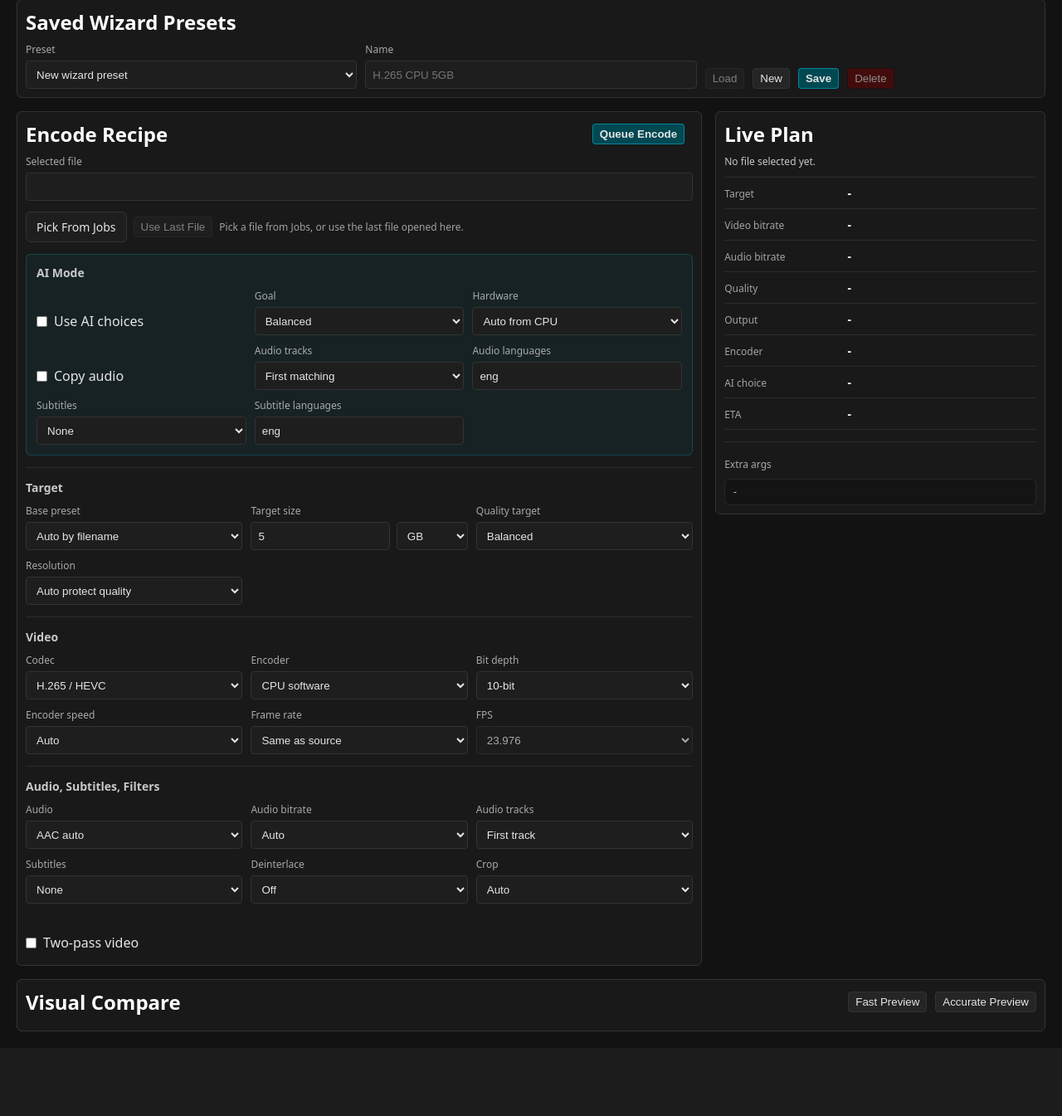
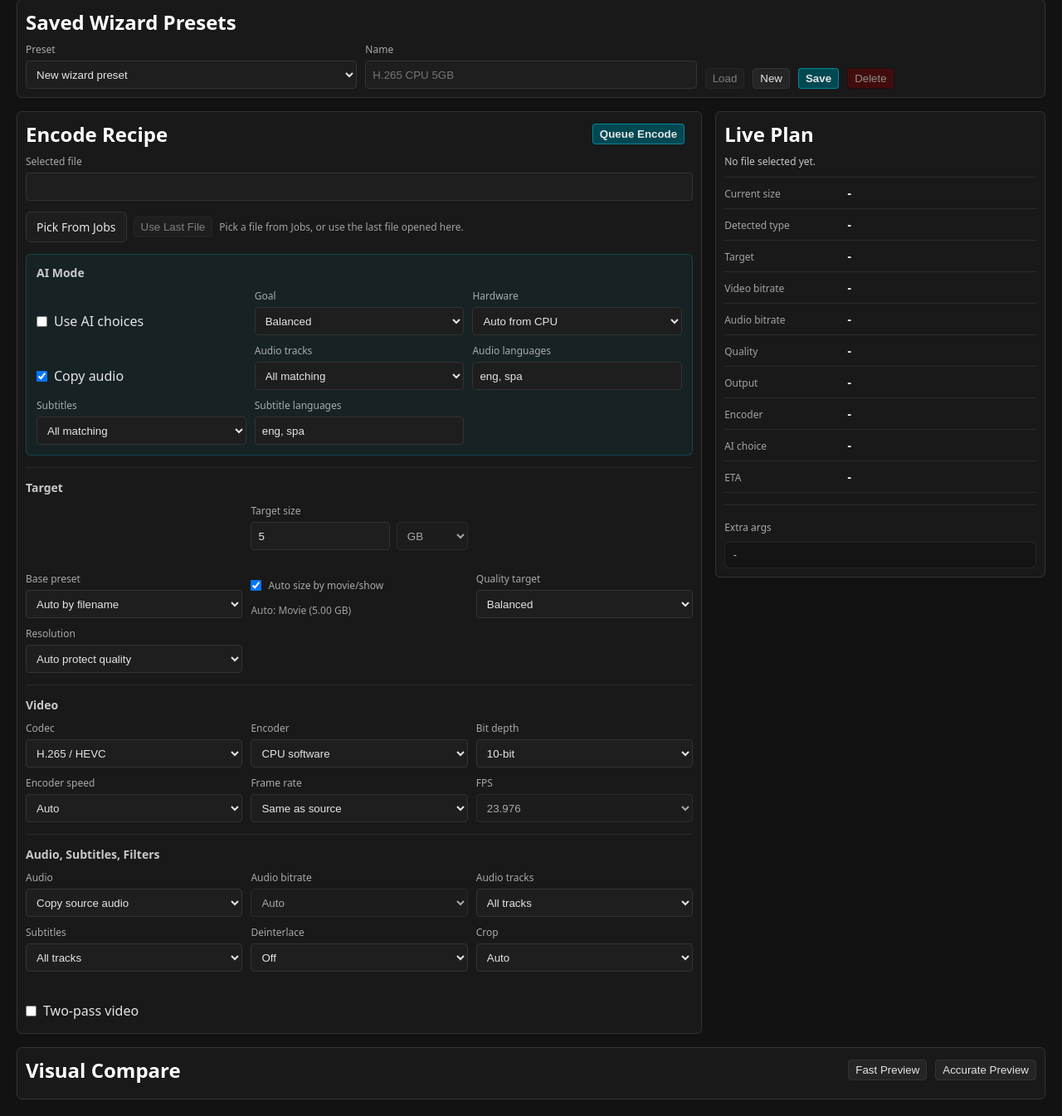
Before and after one commit to kevin1724/handbrake-tsd-helper, a Flask app: page /size_wizard in a window 1280 px wide. Shown: the part 129-1474 px from the top of the page at 83% size. Before the commit the page ends 1372 px from the top, so only its background shows below. Run offline with Flask 3, Linux system fonts and the light colour scheme; data that the repository does not hold is empty; parts of the project's set-up code (start-up, migrations or seed data) failed here and were passed over.

Commit message:
ui update

```diff
--- a/webui/app/routes.py
+++ b/webui/app/routes.py
@@ -725,12 +725,13 @@
     "ai_mode": False,
     "ai_goal": "balanced",
     "ai_hardware": "auto",
-    "ai_copy_audio": False,
-    "ai_audio_scope": "first",
-    "ai_subtitle_scope": "none",
-    "audio_languages": [],
-    "subtitle_languages": [],
+    "ai_copy_audio": True,
+    "ai_audio_scope": "all",
+    "ai_subtitle_scope": "all",
+    "audio_languages": ["eng", "spa"],
+    "subtitle_languages": ["eng", "spa"],
     "preset": "auto",
+    "target_size_auto": True,
     "target_size_value": 5.0,
     "target_size_unit": "GB",
     "quality": "balanced",
@@ -739,16 +740,28 @@
     "bit_depth": "10",
     "encoder_speed": "auto",
     "resolution_mode": "auto",
-    "audio_mode": "auto",
+    "audio_mode": "copy",
     "audio_bitrate": "auto",
-    "audio_tracks": "first",
-    "subtitle_mode": "none",
+    "audio_tracks": "all",
+    "subtitle_mode": "all",
     "framerate_mode": "same",
     "framerate": "23.976",
     "deinterlace": "off",
     "crop_mode": "auto",
     "two_pass": False,
 }
+
+WIZARD_SOURCE_TARGETS = {
+    "movie": {"label": "Movie", "target_size_value": 5.0, "target_size_unit": "GB", "target_mb": 5120.0},
+    "show": {"label": "Show", "target_size_value": 800.0, "target_size_unit": "MB", "target_mb": 800.0},
+}
+
+WIZARD_SHOW_PATTERNS = [
+    re.compile(r"(?:^|[ ._\-\[\(])s\d{1,2}e\d{1,3}(?:\D|$)", re.IGNORECASE),
+    re.compile(r"(?:^|[ ._\-\[\(])\d{1,2}x\d{1,3}(?:\D|$)", re.IGNORECASE),
+    re.compile(r"(?:^|[ ._\-\[\(])season[ ._\-]*\d+", re.IGNORECASE),
+    re.compile(r"(?:^|[ ._\-\[\(])episode[ ._\-]*\d+", re.IGNORECASE),
+]
 
 
 def _choice(value, allowed: set[str], default: str) -> str:
@@ -837,6 +850,58 @@
     return out
 
 
+def _wizard_source_target(kind: str) -> dict:
+    target = WIZARD_SOURCE_TARGETS.get(kind) or WIZARD_SOURCE_TARGETS["movie"]
+    return {
+        "label": target["label"],
+        "target_size_value": target["target_size_value"],
+        "target_size_unit": target["target_size_unit"],
+        "target_mb": target["target_mb"],
+    }
+
+
+def _wizard_detect_source_type(src_path: str, duration_sec: float | None = None) -> dict:
+    base = os.path.basename(src_path or "")
+    lower_base = base.lower()
+    lower_path = (src_path or "").replace("\\", "/").lower()
+    path_parts = [part for part in re.split(r"[\\/]+", lower_path) if part]
+
+    for pattern in WIZARD_SHOW_PATTERNS:
+        if pattern.search(lower_base):
+            target = _wizard_source_target("show")
+            return {"kind": "show", "reason": "episode filename pattern", **target}
+
+    if any(part in {"tv", "tv shows", "shows", "show", "series", "seasons"} for part in path_parts):
+        target = _wizard_source_target("show")
+        return {"kind": "show", "reason": "show folder path", **target}
+
+    if any(part in {"movie", "movies", "film", "films"} for part in path_parts):
+        target = _wizard_source_target("movie")
+        return {"kind": "movie", "reason": "movie folder path", **target}
+
+    try:
+        duration = float(duration_sec or 0.0)
+    except Exception:
+        duration = 0.0
+
+    if 0 < duration <= 75 * 60:
+        target = _wizard_source_target("show")
+        return {"kind": "show", "reason": "runtime under 75 minutes", **target}
+
+    target = _wizard_source_target("movie")
+    reason = "runtime over 75 minutes" if duration > 0 else "default"
+    return {"kind": "movie", "reason": reason, **target}
+
+
+def _wizard_apply_source_target(options: dict, source_type: dict) -> dict:
+    if not options.get("target_size_auto"):
+        return options
+    out = options.copy()
+    out["target_size_value"] = source_type["target_size_value"]
+    out["target_size_unit"] = source_type["target_size_unit"]
+    return out
+
+
 def _wizard_encoder_label(encoder_name: str) -> str:
     labels = {
         "x264": "H.264 CPU",
@@ -998,6 +1063,8 @@
 def _wizard_normalize_options(data: dict) -> dict:
     data = data or {}
     options = WIZARD_DEFAULT_OPTIONS.copy()
+    audio_language_value = data["audio_languages"] if "audio_languages" in data else options["audio_languages"]
+    subtitle_language_value = data["subtitle_languages"] if "subtitle_languages" in data else options["subtitle_languages"]
 
     preset = _choice(data.get("preset"), {"1080", "4k", "auto"}, options["preset"])
     unit = str(data.get("target_size_unit") or options["target_size_unit"]).strip().upper()
@@ -1019,9 +1086,10 @@
             "ai_copy_audio": _truthy(data.get("ai_copy_audio"), options["ai_copy_audio"]),
             "ai_audio_scope": _choice(data.get("ai_audio_scope"), WIZARD_AI_TRACK_SCOPES, options["ai_audio_scope"]),
             "ai_subtitle_scope": _choice(data.get("ai_subtitle_scope"), WIZARD_AI_SUBTITLE_SCOPES, options["ai_subtitle_scope"]),
-            "audio_languages": _wizard_languages(data.get("audio_languages")),
-            "subtitle_languages": _wizard_languages(data.get("subtitle_languages")),
+            "audio_languages": _wizard_languages(audio_language_value),
+            "subtitle_languages": _wizard_languages(subtitle_language_value),
             "preset": preset,
+            "target_size_auto": _truthy(data.get("target_size_auto"), options["target_size_auto"]),
             "target_size_value": size_value,
             "target_size_unit": unit,
             "quality": _choice(data.get("quality"), WIZARD_QUALITIES, options["quality"]),
@@ -1140,6 +1208,9 @@
         elif options["subtitle_mode"] == "all":
             args.append("--all-subtitles")
 
+        if options["subtitle_mode"] != "none":
+            args.append("--subtitle-burned=none")
+
         if options["two_pass"] and options["encoder_family"] == "software":
             args.append("--two-pass")
 
@@ -1163,13 +1234,22 @@
     if effective_preset == "auto":
         effective_preset = guess_preset_from_filename(base)
 
-    info = probe_func(src)
+    info = dict(probe_func(src) or {})
+    source_size_bytes = int(os.path.getsize(src))
+    info["source_size_bytes"] = source_size_bytes
+    info["source_size_mb"] = round(source_size_bytes / (1024.0 * 1024.0), 2)
     duration_sec = float(info.get("duration_sec") or 0.0)
     src_w = int(info.get("width") or 0)
     src_h = int(info.get("height") or 0)
     fps = float(info.get("fps") or 0.0) or 24.0
     if duration_sec <= 0 or src_w <= 0 or src_h <= 0:
         raise RuntimeError("probe incomplete")
+
+    source_type = _wizard_detect_source_type(src, duration_sec)
+    options = _wizard_apply_source_target(options, source_type)
+    info["source_type"] = source_type["kind"]
+    info["source_type_label"] = source_type["label"]
+    info["source_type_reason"] = source_type["reason"]
 
     settings = load_settings()
     cpu = get_cpu_profile(settings.get("cpu_profile"))
@@ -1223,6 +1303,8 @@
             "ai_mode": bool(options.get("ai_mode")),
             "ai_summary": "; ".join(ai_notes),
             "ai_decisions": ai_notes,
+            "source_type": source_type,
+            "target_size_auto": bool(options.get("target_size_auto")),
             "eta_seconds": int(round(eta_sec)),
             "eta_human": f"{int(eta_sec//3600)}h {int((eta_sec%3600)//60)}m" if eta_sec >= 3600 else f"{int(eta_sec//60)}m",
             "cpu_profile": cpu.id,
@@ -1238,7 +1320,10 @@
 
 
 def _wizard_public_options(options: dict) -> dict:
-    return _wizard_normalize_options(options)
+    normalized = _wizard_normalize_options(options)
+    if isinstance(options, dict) and "target_size_auto" not in options and "target_size_value" in options:
+        normalized["target_size_auto"] = False
+    return normalized
 
 
 def _load_wizard_presets() -> list[dict]:
--- a/webui/app/templates/size_wizard.html
+++ b/webui/app/templates/size_wizard.html
@@ -424,35 +424,35 @@
             </div>
 
             <label class="toggle-line">
-              <input id="aiCopyAudio" type="checkbox">
+              <input id="aiCopyAudio" type="checkbox" checked>
               Copy audio
             </label>
 
             <div class="wizard-field">
               <label for="aiAudioScope">Audio tracks</label>
               <select id="aiAudioScope">
-                <option value="first" selected>First matching</option>
-                <option value="all">All matching</option>
+                <option value="first">First matching</option>
+                <option value="all" selected>All matching</option>
               </select>
             </div>
 
             <div class="wizard-field">
               <label for="audioLanguages">Audio languages</label>
-              <input id="audioLanguages" type="text" value="eng" placeholder="eng, jpn, spa">
+              <input id="audioLanguages" type="text" value="eng, spa" placeholder="eng, spa, jpn">
             </div>
 
             <div class="wizard-field">
               <label for="aiSubtitleScope">Subtitles</label>
               <select id="aiSubtitleScope">
-                <option value="none" selected>None</option>
+                <option value="none">None</option>
                 <option value="first">First matching</option>
-                <option value="all">All matching</option>
+                <option value="all" selected>All matching</option>
               </select>
             </div>
 
             <div class="wizard-field">
               <label for="subtitleLanguages">Subtitle languages</label>
-              <input id="subtitleLanguages" type="text" value="eng" placeholder="eng, jpn, spa">
+              <input id="subtitleLanguages" type="text" value="eng, spa" placeholder="eng, spa, jpn">
             </div>
           </div>
         </div>
@@ -478,6 +478,11 @@
                   <option value="MB">MB</option>
                 </select>
               </div>
+              <label class="toggle-line">
+                <input id="targetSizeAuto" type="checkbox" checked>
+                Auto size by movie/show
+              </label>
+              <div id="targetSizeHint" class="small status-text"></div>
             </div>
 
             <div class="wizard-field">
@@ -571,9 +576,9 @@
             <div class="wizard-field">
               <label for="audioMode">Audio</label>
               <select id="audioMode">
-                <option value="auto" selected>AAC auto</option>
+                <option value="auto">AAC auto</option>
                 <option value="aac">AAC custom bitrate</option>
-                <option value="copy">Copy source audio</option>
+                <option value="copy" selected>Copy source audio</option>
               </select>
             </div>
 
@@ -591,17 +596,17 @@
             <div class="wizard-field">
               <label for="audioTracks">Audio tracks</label>
               <select id="audioTracks">
-                <option value="first" selected>First track</option>
-                <option value="all">All tracks</option>
+                <option value="first">First track</option>
+                <option value="all" selected>All tracks</option>
               </select>
             </div>
 
             <div class="wizard-field">
               <label for="subtitleMode">Subtitles</label>
               <select id="subtitleMode">
-                <option value="none" selected>None</option>
+                <option value="none">None</option>
                 <option value="first">First track</option>
-                <option value="all">All tracks</option>
+                <option value="all" selected>All tracks</option>
               </select>
             </div>
 
@@ -639,6 +644,14 @@
         <div id="previewBox" class="small">Waiting for a selected file.</div>
 
         <div class="metric-list" aria-live="polite">
+          <div class="metric-row">
+            <span>Current size</span>
+            <strong id="metricSourceSize">-</strong>
+          </div>
+          <div class="metric-row">
+            <span>Detected type</span>
+            <strong id="metricSourceType">-</strong>
+          </div>
           <div class="metric-row">
             <span>Target</span>
             <strong id="metricTarget">-</strong>
@@ -714,12 +727,13 @@
       ai_mode: false,
       ai_goal: "balanced",
       ai_hardware: "auto",
-      ai_copy_audio: false,
-      ai_audio_scope: "first",
-      ai_subtitle_scope: "none",
-      audio_languages: ["eng"],
-      subtitle_languages: ["eng"],
+      ai_copy_audio: true,
+      ai_audio_scope: "all",
+      ai_subtitle_scope: "all",
+      audio_languages: ["eng", "spa"],
+      subtitle_languages: ["eng", "spa"],
       preset: "auto",
+      target_size_auto: true,
       target_size_value: 5,
       target_size_unit: "GB",
       quality: "balanced",
@@ -728,10 +742,10 @@
       bit_depth: "10",
       encoder_speed: "auto",
       resolution_mode: "auto",
-      audio_mode: "auto",
+      audio_mode: "copy",
       audio_bitrate: "auto",
-      audio_tracks: "first",
-      subtitle_mode: "none",
+      audio_tracks: "all",
+      subtitle_mode: "all",
       framerate_mode: "same",
       framerate: "23.976",
       deinterlace: "off",
@@ -749,6 +763,7 @@
       "aiSubtitleScope",
       "subtitleLanguages",
       "preset",
+      "targetSizeAuto",
       "sizeValue",
       "sizeUnit",
       "quality",
@@ -776,6 +791,16 @@
     let imgFetchController = null;
     let isDragging = false;
     let pos01 = 0.5;
+    const sourceTypeTargets = {
+      movie: { kind: "movie", label: "Movie", target_size_value: 5, target_size_unit: "GB", target_mb: 5120, reason: "default" },
+      show: { kind: "show", label: "Show", target_size_value: 800, target_size_unit: "MB", target_mb: 800, reason: "episode filename pattern" }
+    };
+    const showNamePatterns = [
+      /(?:^|[ ._\-\[\(])s\d{1,2}e\d{1,3}(?:\D|$)/i,
+      /(?:^|[ ._\-\[\(])\d{1,2}x\d{1,3}(?:\D|$)/i,
+      /(?:^|[ ._\-\[\(])season[ ._\-]*\d+/i,
+      /(?:^|[ ._\-\[\(])episode[ ._\-]*\d+/i
+    ];
 
     function el(id) {
       return document.getElementById(id);
@@ -922,6 +947,81 @@
       const value = Number(mb || 0);
       if (value >= 1024) return `${(value / 1024).toFixed(2)} GB`;
       return `${Math.round(value)} MB`;
+    }
+
+    function fmtBytes(bytes) {
+      const value = Number(bytes || 0);
+      if (!Number.isFinite(value) || value <= 0) return "-";
+      const gb = value / (1024 ** 3);
+      if (gb >= 1) return `${gb.toFixed(gb >= 10 ? 1 : 2)} GB`;
+      const mb = value / (1024 ** 2);
+      if (mb >= 1) return `${mb.toFixed(mb >= 10 ? 1 : 2)} MB`;
+      const kb = value / 1024;
+      if (kb >= 1) return `${kb.toFixed(1)} KB`;
+      return `${Math.round(value)} B`;
+    }
+
+    function cloneSourceProfile(kind, reason = "") {
+      const base = sourceTypeTargets[kind] || sourceTypeTargets.movie;
+      return { ...base, reason: reason || base.reason };
+    }
+
+    function detectSourceProfile(path) {
+      const raw = String(path || "");
+      const base = basename(raw).toLowerCase();
+      const parts = raw.replace(/\\/g, "/").toLowerCase().split("/").filter(Boolean);
+
+      if (showNamePatterns.some((pattern) => pattern.test(base))) {
+        return cloneSourceProfile("show", "episode filename pattern");
+      }
+      if (parts.some((part) => ["tv", "tv shows", "shows", "show", "series", "seasons"].includes(part))) {
+        return cloneSourceProfile("show", "show folder path");
+      }
+      if (parts.some((part) => ["movie", "movies", "film", "films"].includes(part))) {
+        return cloneSourceProfile("movie", "movie folder path");
+      }
+      return cloneSourceProfile("movie", "default");
+    }
+
+    function sourceProfileFromPlan(data, fallbackPath) {
+      const estimates = data?.estimates || {};
+      const profile = estimates.source_type || {};
+      const kind = profile.kind === "show" ? "show" : (profile.kind === "movie" ? "movie" : "");
+      if (!kind) return detectSourceProfile(fallbackPath);
+      return {
+        ...cloneSourceProfile(kind, profile.reason),
+        label: profile.label || sourceTypeTargets[kind].label,
+        target_size_value: profile.target_size_value || sourceTypeTargets[kind].target_size_value,
+        target_size_unit: profile.target_size_unit || sourceTypeTargets[kind].target_size_unit,
+        target_mb: profile.target_mb || sourceTypeTargets[kind].target_mb
+      };
+    }
+
+    function sourceProfileText(profile) {
+      if (!profile) return "-";
+      const target = fmtMb(profile.target_mb);
+      return `${profile.label || "Movie"} (${target})`;
+    }
+
+    function updateTargetSizeHint(profile = null) {
+      const node = el("targetSizeHint");
+      if (!node) return;
+      if (!el("targetSizeAuto").checked) {
+        node.textContent = "Custom target";
+        return;
+      }
+      const chosen = profile || detectSourceProfile(el("src").value);
+      node.textContent = `Auto: ${sourceProfileText(chosen)}`;
+    }
+
+    function applyAutoTargetForSource(path, profile = null) {
+      const chosen = profile || detectSourceProfile(path);
+      if (el("targetSizeAuto").checked) {
+        setValue("sizeValue", chosen.target_size_value);
+        setValue("sizeUnit", chosen.target_size_unit);
+      }
+      updateTargetSizeHint(chosen);
+      return chosen;
     }
 
     function fmtKbps(value) {
@@ -967,9 +1067,10 @@
         ai_copy_audio: el("aiCopyAudio").checked,
         ai_audio_scope: el("aiAudioScope").value,
         ai_subtitle_scope: el("aiSubtitleScope").value,
-        audio_languages: aiEnabled ? el("audioLanguages").value : "",
-        subtitle_languages: aiEnabled ? el("subtitleLanguages").value : "",
+        audio_languages: el("audioLanguages").value,
+        subtitle_languages: el("subtitleLanguages").value,
         preset: el("preset").value,
+        target_size_auto: el("targetSizeAuto").checked,
         target_size_value: Number(el("sizeValue").value || defaultOptions.target_size_value),
         target_size_unit: el("sizeUnit").value,
         quality: el("quality").value,
@@ -1008,6 +1109,7 @@
       setValue("audioLanguages", languagesForInput(o.audio_languages));
       setValue("subtitleLanguages", languagesForInput(o.subtitle_languages));
       setValue("preset", o.preset);
+      setChecked("targetSizeAuto", o.target_size_auto !== false);
       setValue("sizeValue", o.target_size_value);
       setValue("sizeUnit", o.target_size_unit);
       setValue("quality", o.quality);
@@ -1025,6 +1127,11 @@
       setValue("deinterlace", o.deinterlace);
       setValue("cropMode", o.crop_mode);
       setChecked("twoPass", o.two_pass);
+      if (el("targetSizeAuto").checked && el("src").value) {
+        applyAutoTargetForSource(el("src").value);
+      } else {
+        updateTargetSizeHint();
+      }
       updateControlStates();
       schedulePreview();
     }
@@ -1055,8 +1162,13 @@
         "twoPass"
       ].forEach((id) => {
         const node = el(id);
-        if (node) node.disabled = isAi;
+      if (node) node.disabled = isAi;
       });
+
+      const autoTarget = el("targetSizeAuto").checked;
+      el("sizeValue").disabled = autoTarget;
+      el("sizeUnit").disabled = autoTarget;
+      updateTargetSizeHint();
 
       if (isAi) {
         return;
@@ -1135,6 +1247,7 @@
 
       el("src").value = handoff.src;
       if (handoff.preset) el("preset").value = handoff.preset;
+      applyAutoTargetForSource(handoff.src);
       updateSelectedFileLabel();
       setStatus("sourceStatus", "Loaded last file from Jobs.", "ok");
       schedulePreview();
@@ -1193,6 +1306,8 @@
 
     function resetPlan(message) {
       el("previewBox").textContent = message || "Waiting for a selected file.";
+      el("metricSourceSize").textContent = "-";
+      el("metricSourceType").textContent = "-";
       el("metricTarget").textContent = "-";
       el("metricVideoBitrate").textContent = "-";
       el("metricAudioBitrate").textContent = "-";
@@ -1203,6 +1318,7 @@
       el("metricEta").textContent = "-";
       el("decisionNote").textContent = "";
       el("argsPreview").textContent = "-";
+      updateTargetSizeHint();
     }
 
     function showNoSourceState() {
@@ -1220,9 +1336,19 @@
       const output = e.output_resolution || {};
       const inputs = data.inputs || {};
       const args = Array.isArray(data.suggested_extra_args) ? data.suggested_extra_args : [];
-      const sourceLine = `${basename(payload.src)} | ${fmtSeconds(p.duration_sec)} | ${p.width || "-"}x${p.height || "-"} @ ${Number(p.fps || 0).toFixed(2)} fps`;
+      const sourceSize = fmtBytes(p.source_size_bytes);
+      const sourceProfile = sourceProfileFromPlan(data, payload.src);
+      const sourceLine = `${basename(payload.src)} | ${sourceSize} | ${fmtSeconds(p.duration_sec)} | ${p.width || "-"}x${p.height || "-"} @ ${Number(p.fps || 0).toFixed(2)} fps`;
+
+      if (e.target_size_auto) {
+        applyAutoTargetForSource(payload.src, sourceProfile);
+      } else {
+        updateTargetSizeHint(sourceProfile);
+      }
 
       el("previewBox").textContent = sourceLine;
+      el("metricSourceSize").textContent = sourceSize;
+      el("metricSourceType").textContent = sourceProfileText(sourceProfile);
       el("metricTarget").textContent = fmtMb(inputs.target_mb);
       el("metricVideoBitrate").textContent = fmtKbps(e.video_bitrate_kbps);
       el("metricAudioBitrate").textContent = fmtKbps(e.audio_bitrate_kbps);
@@ -1484,6 +1610,15 @@
       el("videoCodec").addEventListener("change", updateControlStates);
       el("audioMode").addEventListener("change", updateControlStates);
       el("framerateMode").addEventListener("change", updateControlStates);
+      el("targetSizeAuto").addEventListener("change", () => {
+        applyAutoTargetForSource(el("src").value);
+        updateControlStates();
+        schedulePreview();
+      });
+      ["sizeValue", "sizeUnit"].forEach((id) => {
+        el(id).addEventListener("input", () => updateTargetSizeHint());
+        el(id).addEventListener("change", () => updateTargetSizeHint());
+      });
       el("savedPresetSelect").addEventListener("change", updatePresetActionState);
       el("loadPresetBtn").addEventListener("click", loadSelectedWizardPreset);
       el("newPresetBtn").addEventListener("click", newWizardPresetDraft);
@@ -1521,12 +1656,14 @@
       if (srcQ) {
         el("src").value = srcQ;
         if (presetQ) el("preset").value = presetQ;
+        applyAutoTargetForSource(srcQ);
         rememberWizardHandoff(srcQ, presetQ || el("preset").value);
         safeRemoveStorage(wizardSessionStorage, "hbwiz_handoff");
         setStatus("sourceStatus", "Loaded from Jobs.", "ok");
       } else if (handoff && handoff.src) {
         el("src").value = handoff.src;
         if (handoff.preset) el("preset").value = handoff.preset;
+        applyAutoTargetForSource(handoff.src);
         setStatus("sourceStatus", "Recovered the last file from Jobs.", "ok");
       } else {
         showNoSourceState();
```
